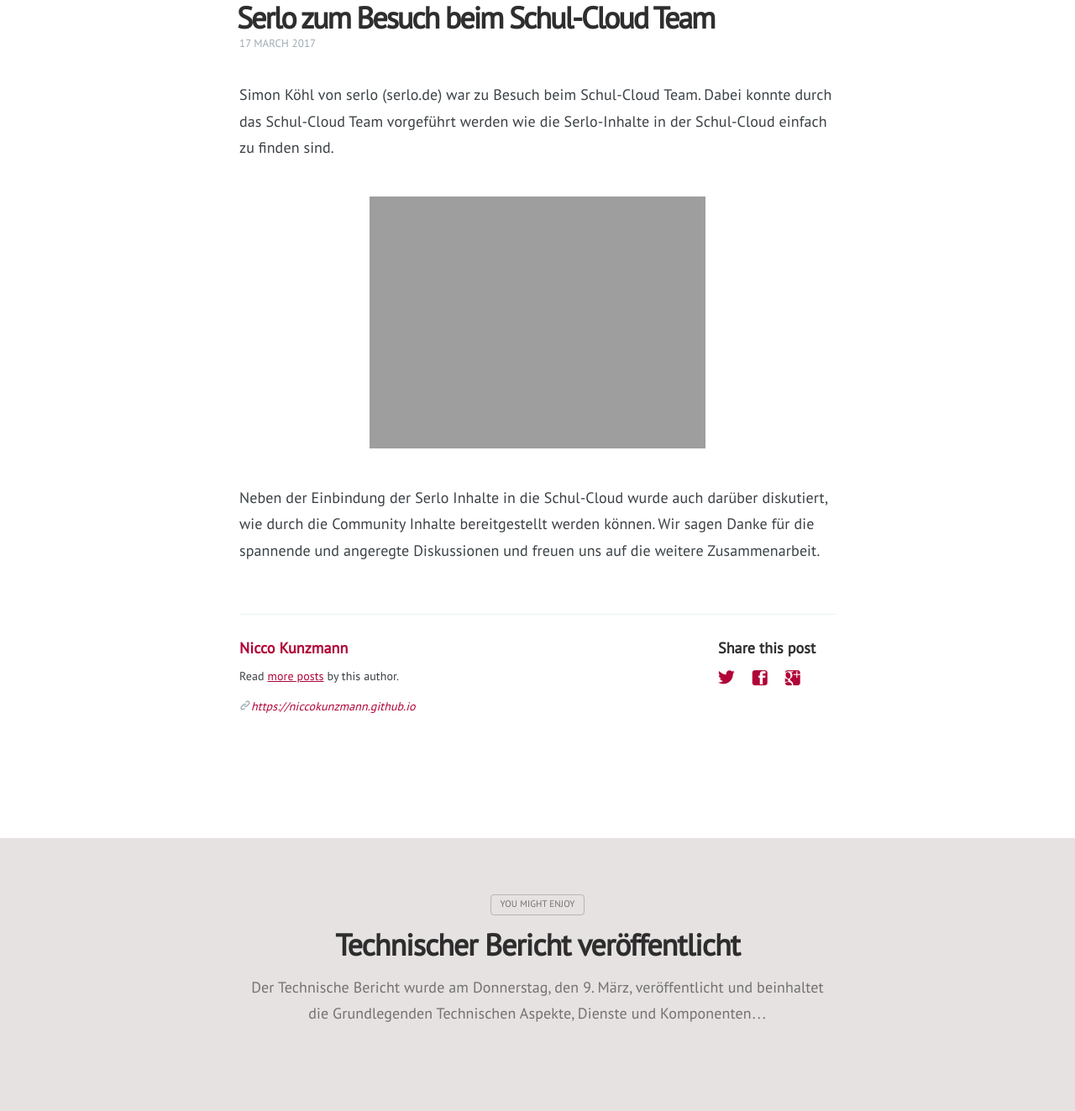
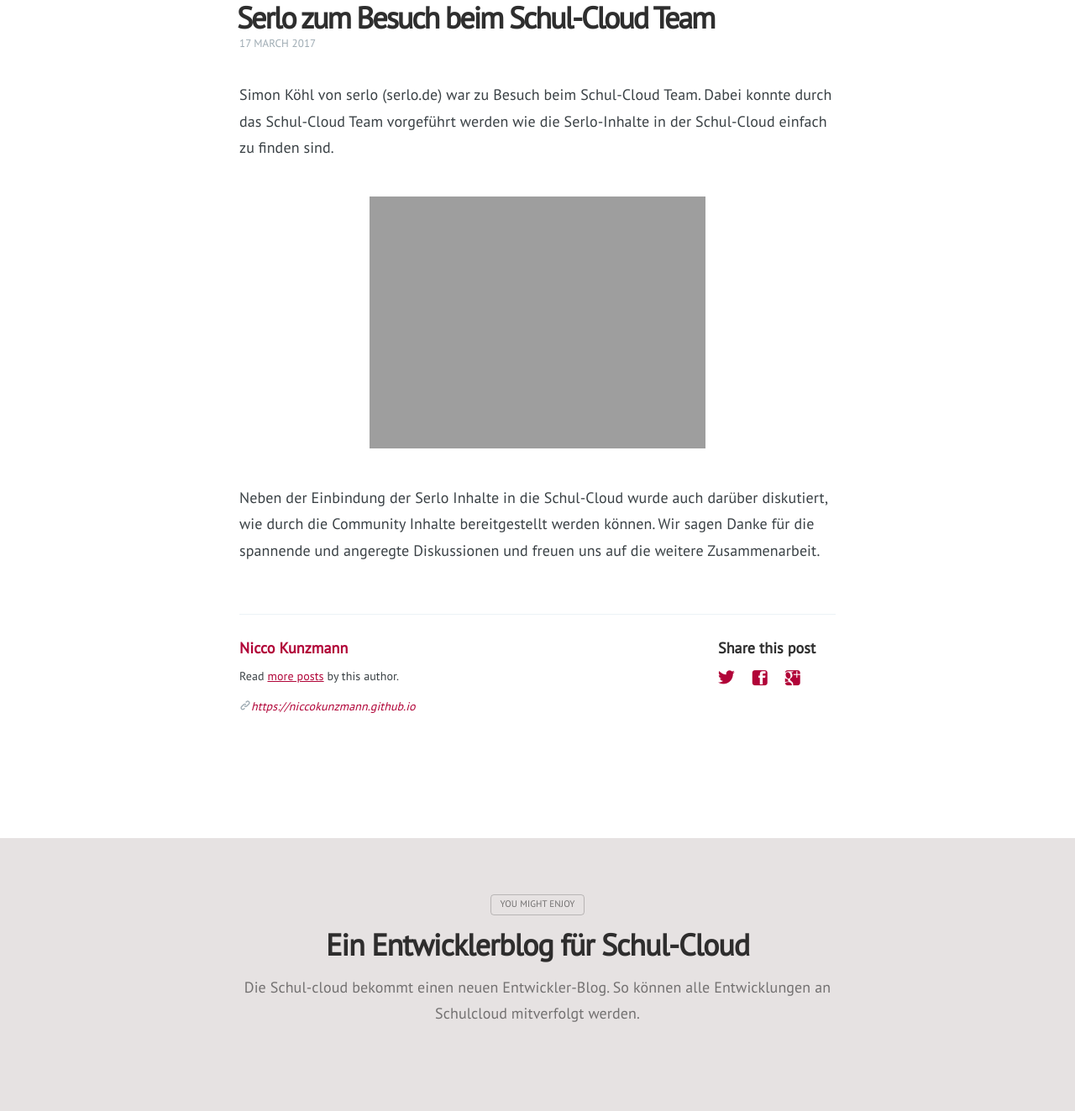
Before and after one commit to musamasiddiqui/schul-cloud.github.io, a Jekyll site: the page built from dev/_posts/2017-03-17-serlo-zum-besuch-beim-schul-loud-team.md, in a window 1280 px wide. Shown: the whole page at 84% size. Built offline with Jekyll 4.4.1, drawn with Linux system fonts in a browser that asks for light colours.

Commit message:
Add footer navigation to post page

```diff
--- a/_data/people.yml
+++ b/_data/people.yml
@@ -2,3 +2,8 @@
   github: niccokuzmann
   name: Nicco Kunzmann
   url: https://niccokunzmann.github.io
+
+bachelorproject:
+  github: 0
+  name: Bachelor Projekt
+  url: https://blog.schulcloud.org/author/bp/
--- a/_layouts/blog-post.html
+++ b/_layouts/blog-post.html
@@ -25,13 +25,25 @@
       </article>
     </main>
     <!-- Hardcoded temporarily -->
+
+
     <aside class="read-next">
-      <a class="read-next-story prev no-cover" href="/technischer-bericht-veroffentlicht/">
+      {% if page.next.url %}
+      <a class="read-next-story no-cover" href="{{ page.next.url }}">
         <section class="post">
-          <h2>Technischer Bericht veröffentlicht</h2>
-          <p>Der Technische Bericht wurde am Donnerstag, den 9. März, veröffentlicht und beinhaltet die Grundlegenden Technischen Aspekte, Dienste und Komponenten…</p>
+          <h2>{{ page.next.title }}</h2>
+          <p>{{ page.next.excerpt | strip_html | truncatewords: 18 }}</p>
         </section>
       </a>
+      {% endif %}
+      {% if page.previous.url %}
+      <a class="read-next-story prev no-cover" href="{{ page.previous.url }}">
+        <section class="post">
+          <h2>{{ page.previous.title }}</h2>
+          <p>{{ page.previous.excerpt | strip_html | truncatewords: 18 }}</p>
+        </section>
+      </a>
+      {% endif %}
     </aside>
   </div>
 </body>
--- a/dev/_posts/2017-03-22-serlo-zum-besuch-beim-schul-loud-team.md
+++ b/dev/_posts/2017-03-17-serlo-zum-besuch-beim-schul-loud-team.md
@@ -7,6 +7,8 @@
 
 Simon Köhl von serlo (serlo.de) war zu Besuch beim Schul-Cloud Team. Dabei konnte durch das Schul-Cloud Team vorgeführt werden wie die Serlo-Inhalte in der Schul-Cloud einfach zu finden sind.
 
+<!--more-->
+
 ![Team]({{ site.url }}/assets/img/serlo.png)
 
 Neben der Einbindung der Serlo Inhalte in die Schul-Cloud wurde auch darüber diskutiert, wie durch die Community Inhalte bereitgestellt werden können.
```
Also changed, not shown: dev/_posts/2017-02-02-kristallklar-mit-der-Schul-Cloud.md (added, +14 -0 lines), dev/_posts/2017-03-10-technischer-bericht-veröffentlicht.md (added, +9 -0 lines), 2 other files.
